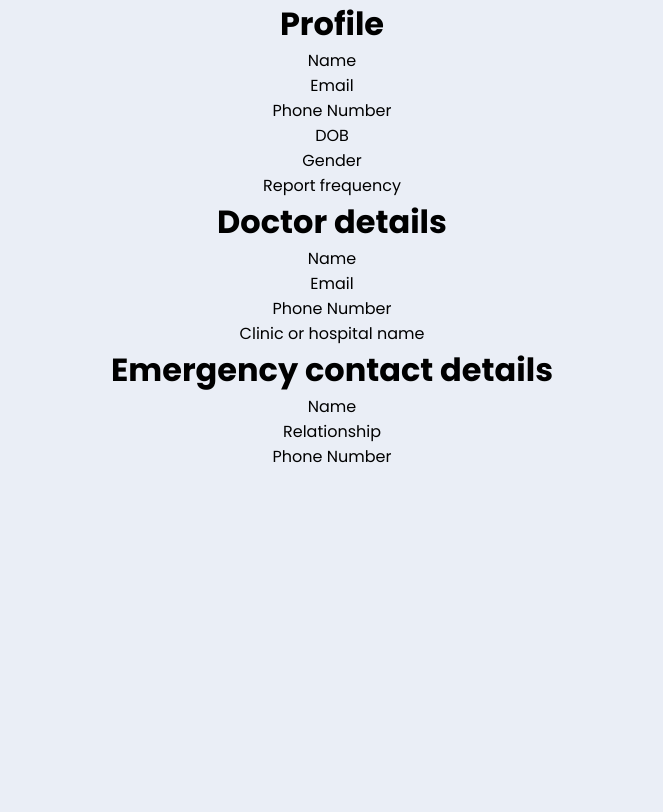
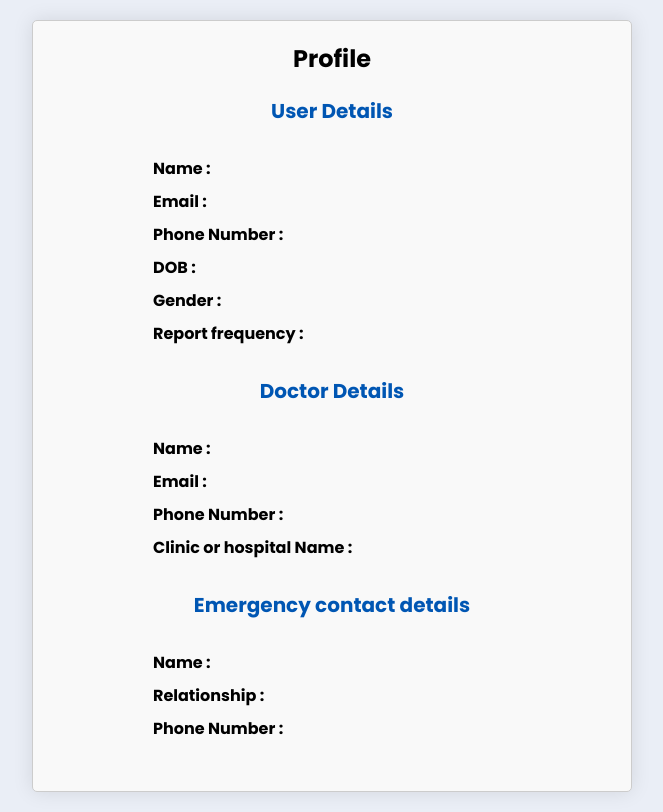
Before and after one commit to Charuni10/upbeat, a React (Create React App) app: page /profileview in a window 1280 px wide. Shown: the whole page, without its empty margins (308-971 px from the left). Built offline with nearby package versions, Linux system fonts and the light colour scheme; no server answers.

Commit message:
added style for profileView , home page created , linked sidebar to pages

```diff
--- a/src/pages/chat/chat.tsx
+++ b/src/pages/chat/chat.tsx
@@ -1,7 +1,6 @@
 import React, { useState } from "react";
-import { Box, Input, Flex, Text, Spacer } from "@chakra-ui/react";
+import { Box, Input, Flex, Text } from "@chakra-ui/react";
 import { SendIcon } from "lucide-react";
-import Navbar from "../home/sidebar";
 import { main } from "../main";
 interface Message {
   id: number;
@@ -98,12 +97,12 @@ export const Chatbot: React.FC = () => {
             mr={2}
             m={20}
           />
-          <Box ml={-10} mr={10}>
+          <Box ml={-10} mr={20}>
             <SendIcon
-              size={"1.8rem"}
+              size={"2rem"}
               cursor="pointer"
               onClick={handleSendMessage}
-              style={{ color: "#41c9e2", marginTop: "35px" }}
+              style={{ color: "#41c9e2", marginTop: "30px" }}
             />
           </Box>
         </Flex>
--- /dev/null
+++ b/src/pages/home/home.css
@@ -0,0 +1,10 @@
+.home {
+  background-color: #5995fd;
+  height: 100vh;
+}
+.bottom {
+  position: fixed;
+  bottom: 20px;
+  left: 33%;
+  color: darkblue;
+}
--- a/src/pages/home/home.tsx
+++ b/src/pages/home/home.tsx
@@ -1,13 +1,20 @@
-import React from "react";
 import Nav from "./sidebar";
-export function Home(){
+import "./home.css";
+import img from "../static/home.png";
+import { Heading } from "@chakra-ui/react";
 
-    return(
-        <div>
-            <Nav/>
-            <h2>Hi</h2>
-
-
+export function Home() {
+  return (
+    <div className="home">
+      <Nav />
+      <Heading pt={20} color={"darkblue"}>
+        UPBEAT
+      </Heading>
+      <img src={img} alt="home" width={500} style={{ paddingTop: "40px" }} />
+      <div className="bottom">
+        <div>Feeling Stressed ? Take a deep breath and open UPBEAT</div>
+        <div>Find your moment of calm within chaos</div>
+      </div>
     </div>
-    );
+  );
 }
--- a/src/pages/profile/classify.tsx
+++ b/src/pages/profile/classify.tsx
@@ -1,6 +1,6 @@
 import React, { ChangeEvent, FormEvent, useEffect, useState } from "react";
 import { useNavigate } from "react-router-dom";
-import "./classify.css"
+import "./classify.css";
 
 export function Classify() {
   useEffect(() => {
@@ -41,16 +41,16 @@ export function Classify() {
 
   const navigate = useNavigate(); // Access navigate function for navigation
   const [formData, setFormData] = useState({
-    "mood_swing": "",
-    "optimisim": "",
-    "euphoric": "",
-    "exhausted": "",
-    "concentration": "",
-    "sexual_activity": "",
-    "aggressive_response": "",
-    "suicidal_thoughts": "",
-    "authority_respect": "",
-    "sadness": ""
+    mood_swing: "",
+    optimisim: "",
+    euphoric: "",
+    exhausted: "",
+    concentration: "",
+    sexual_activity: "",
+    aggressive_response: "",
+    suicidal_thoughts: "",
+    authority_respect: "",
+    sadness: "",
   });
 
   const handleSubmit = (e: FormEvent<HTMLFormElement>) => {
@@ -61,7 +61,9 @@ export function Classify() {
     navigate("/login");
   };
 
-  const handleChange = (e: ChangeEvent<HTMLInputElement | HTMLSelectElement>) => {
+  const handleChange = (
+    e: ChangeEvent<HTMLInputElement | HTMLSelectElement>
+  ) => {
     const { name, value } = e.target;
     setFormData({ ...formData, [name]: value });
   };
@@ -69,7 +71,7 @@ export function Classify() {
   return (
     <div className="Classify">
       <h1>Classify Page</h1>
-      <form onSubmit={handleSubmit} style={{padding:"10px 30px"}}>
+      <form onSubmit={handleSubmit} style={{ padding: "10px 30px" }}>
         {/* Your form fields */}
         <label>Do you have mood swings regularly?</label>
         <br />
@@ -83,7 +85,7 @@ export function Classify() {
           />
           Yes
         </label>
-        <label  className="no">
+        <label className="no">
           <input
             type="radio"
             name="mood_swing"
@@ -197,7 +199,7 @@ export function Classify() {
           />
           Yes
         </label>
-        <label  className="no">
+        <label className="no">
           <input
             type="radio"
             name="aggressive_response"
@@ -221,7 +223,7 @@ export function Classify() {
           />
           Yes
         </label>
-        <label  className="no">
+        <label className="no">
           <input
             type="radio"
             name="suicidal_thoughts"
--- /dev/null
+++ b/src/pages/profileView/profileView.css
@@ -0,0 +1,36 @@
+.profile-container {
+  max-width: 600px;
+  margin: 20px auto;
+  padding: 20px;
+  border: 1px solid #ccc;
+  border-radius: 5px;
+  background-color: #f9f9f9;
+  box-shadow: 0px 0px 20px rgba(0, 0, 0, 0.1);
+}
+
+.profile-header {
+  font-size: 24px;
+  margin-bottom: 20px;
+}
+
+.profile-section {
+  margin-bottom: 30px;
+}
+
+.profile-section h3 {
+  color: #0056b3;
+  font-size: 20px;
+  margin-bottom: 10px;
+}
+
+.profile-details {
+  margin-bottom: 10px;
+  text-align: left;
+  width: 200px;
+  margin-left: 100px;
+  margin-top: 30px;
+}
+
+.profile-details p {
+  margin: 8px 0;
+}
--- a/src/pages/profileView/profileView.tsx
+++ b/src/pages/profileView/profileView.tsx
@@ -1,82 +1,133 @@
+// ProfileView.js
 import React, { useEffect, useState } from "react";
 import { useNavigate } from "react-router-dom";
+import "./profileView.css"; // Import external CSS
 
 export function ProfileView() {
-  const navigate = useNavigate(); // Access navigate function for navigation
-  const [userData, setUserData] = useState<any>(null); // Initialize userData as null
-const [profileData, setProfileData] = useState<any>(null); // Initialize profileData as null
+  const navigate = useNavigate();
+  const [userData, setUserData] = useState<any>(null);
+  const [profileData, setProfileData] = useState<any>(null);
 
   useEffect(() => {
-  // Function to fetch user data
     const fetchUserData = async () => {
       try {
         const token = localStorage.getItem("token");
-      // Fetch user data from backend API
-      const response = await fetch("http://13.233.127.190:8080/profile/user_details", {
+        const response = await fetch(
+          "http ://13.233.127.190 :8080/profile/user_details",
+          {
             method: "GET",
             headers: {
-          Authorization: `Bearer ${token}`, // Replace with your access token
+              Authorization: `Bearer ${token}`,
               "Content-Type": "application/json",
             },
-      });
+          }
+        );
         if (response.ok) {
-        // If response is successful, parse and set user data
           const data = await response.json();
           setUserData(data);
-        console.log("User data:", data);
         } else {
-        // If response is not successful, handle error
           console.error("Failed to fetch user data");
         }
       } catch (error) {
-      console.error("Error fetching user data:", error);
+        console.error("Error fetching user data :", error);
       }
     };
 
-  // Function to fetch profile data
     const fetchProfileData = async () => {
       try {
         const token = localStorage.getItem("token");
-      // Fetch profile data from backend API
-      const response = await fetch("http://13.233.127.190:8080/profile/profile_details", {
+        const response = await fetch(
+          "http ://13.233.127.190 :8080/profile/profile_details",
+          {
             method: "GET",
             headers: {
-          Authorization: `Bearer ${token}`, // Replace with your access token
+              Authorization: `Bearer ${token}`,
               "Content-Type": "application/json",
             },
-      });
+          }
+        );
         if (response.ok) {
-        // If response is successful, parse and set profile data
           const data = await response.json();
           setProfileData(data);
-        console.log("Profile data:", data);
         } else {
-        // If response is not successful, handle error
           console.error("Failed to fetch profile data");
         }
       } catch (error) {
-      console.error("Error fetching profile data:", error);
+        console.error("Error fetching profile data :", error);
       }
     };
 
-  // Call the fetchUserData function
     fetchUserData();
-
-  // Call the fetchProfileData function
     fetchProfileData();
   }, []);
 
+  return (
+    <div className="profile-container">
+      <h1 className="profile-header">Profile</h1>
+      <div className="profile-section">
+        <h3>User Details</h3>
+        <div className="profile-details">
+          <p>
+            <strong>Name :</strong> {profileData && profileData.name}
+          </p>
+          <p>
+            <strong>Email :</strong> {profileData && profileData.email}
+          </p>
+          <p>
+            <strong>Phone Number :</strong>
+          </p>
+          <p>
+            <strong>DOB :</strong>
+          </p>
+          <p>
+            <strong>Gender :</strong>
+          </p>
+          <p>
+            <strong>Report frequency :</strong>
+          </p>
+          {/* Add more profile details as needed */}
+        </div>
+      </div>
+      <div className="profile-section">
+        <h3>Doctor Details</h3>
+        <div className="profile-details">
+          <p>
+            <strong>Name :</strong> {profileData && profileData.doctorName}
+          </p>
+          <p>
+            <strong>Email :</strong> {profileData && profileData.doctorEmail}
+          </p>
+          <p>
+            <strong>Phone Number :</strong>
+          </p>
+          <p>
+            <strong>Clinic or hospital Name :</strong>
+          </p>
+          {/* Add more doctor details as needed */}
+        </div>
+      </div>
+      <div className="profile-section">
+        <h3>Emergency contact details</h3>
+        <div className="profile-details">
+          <p>
+            <strong>Name :</strong> {profileData && profileData.doctorName}
+          </p>
+          <p>
+            <strong>Relationship : </strong>
+            {profileData && profileData.doctorEmail}
+          </p>
+          <p>
+            <strong>Phone Number :</strong>
+          </p>
+          {/* Add more doctor details as needed */}
+        </div>
+      </div>
+    </div>
+  );
+}
 
-  {/* Render profile details */}
-  // {profileData && (
-  //   <div>
-  //     <p>Name: {profileData.name}</p>
-  //     <p>Email: {profileData.email}</p>
-  //     {/* Add more profile details as needed */}
-  //   </div>
-  // )}
-  return (
-    <div>
+{
+  /* <div>
       <h1>Profile</h1>
     <p>Name</p>
     <p>Email</p>
@@ -93,6 +144,5 @@ useEffect(() => {
     <p>Name</p>
     <p>Relationship</p>
     <p>Phone Number</p>
-    </div>
-  );
+    </div> */
 }
```
Also changed, not shown: src/pages/home/sidebar.scss (+21 -24 lines), src/pages/home/sidebar.tsx (+31 -10 lines), src/pages/login/login.tsx (+137 -65 lines), src/pages/static/home.png (added). Lines whose indentation alone changed are shown as unchanged.
